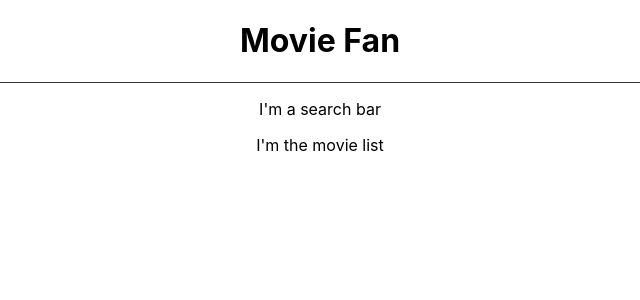
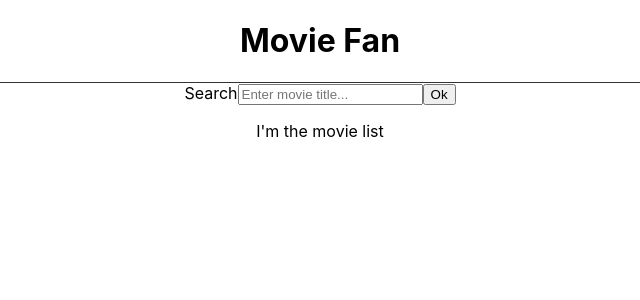
Before and after one commit to terchiem/movie-fan, a React (Create React App) app in the folder client/: page / in a window 1280 px wide. Shown: the top 300 px of the page, without its empty margins (320-960 px from the left). Built offline with nearby package versions, Linux system fonts and the light colour scheme.

Commit message:
Create placeholder SearchBar component

```diff
--- a/client/src/components/MovieSearch/MovieSearch.js
+++ b/client/src/components/MovieSearch/MovieSearch.js
@@ -1,10 +1,13 @@
 import React from 'react';
 import './MovieSearch.css';
+
+import SearchBar from '../SearchBar/SearchBar';
 
 function MovieSearch() {
   return (
     <div className="MovieSearch">
-      <p>I'm a search bar</p>
+      <SearchBar />
+
       <p>I'm the movie list</p>
     </div>
   )
--- /dev/null
+++ b/client/src/components/SearchBar/SearchBar.css
@@ -0,0 +1,3 @@
+.SearchBar {
+
+}
--- /dev/null
+++ b/client/src/components/SearchBar/SearchBar.js
@@ -0,0 +1,34 @@
+import React, { useState } from 'react';
+import './SearchBar.css';
+
+function SearchBar() {
+  const [searchTerm, setSearchTerm] = useState('');
+
+  const handleChange = (e) => {
+    setSearchTerm(e.target.value);
+  }
+
+  const handleSubmit = (e) => {
+    e.preventDefault();
+    console.log('submitted: ', searchTerm);
+  }
+
+  return (
+    <div className="SearchBar">
+      <form onSubmit={handleSubmit}>
+        <label htmlFor="searchTerm">Search</label>
+        <input
+          type="text"
+          id="searchTerm"
+          name="searchTerm"
+          value={searchTerm}
+          placeholder="Enter movie title..."
+          onChange={handleChange}
+          />
+        <button>Ok</button>
+      </form>
+    </div>
+  )
+}
+
+export default SearchBar;
```
